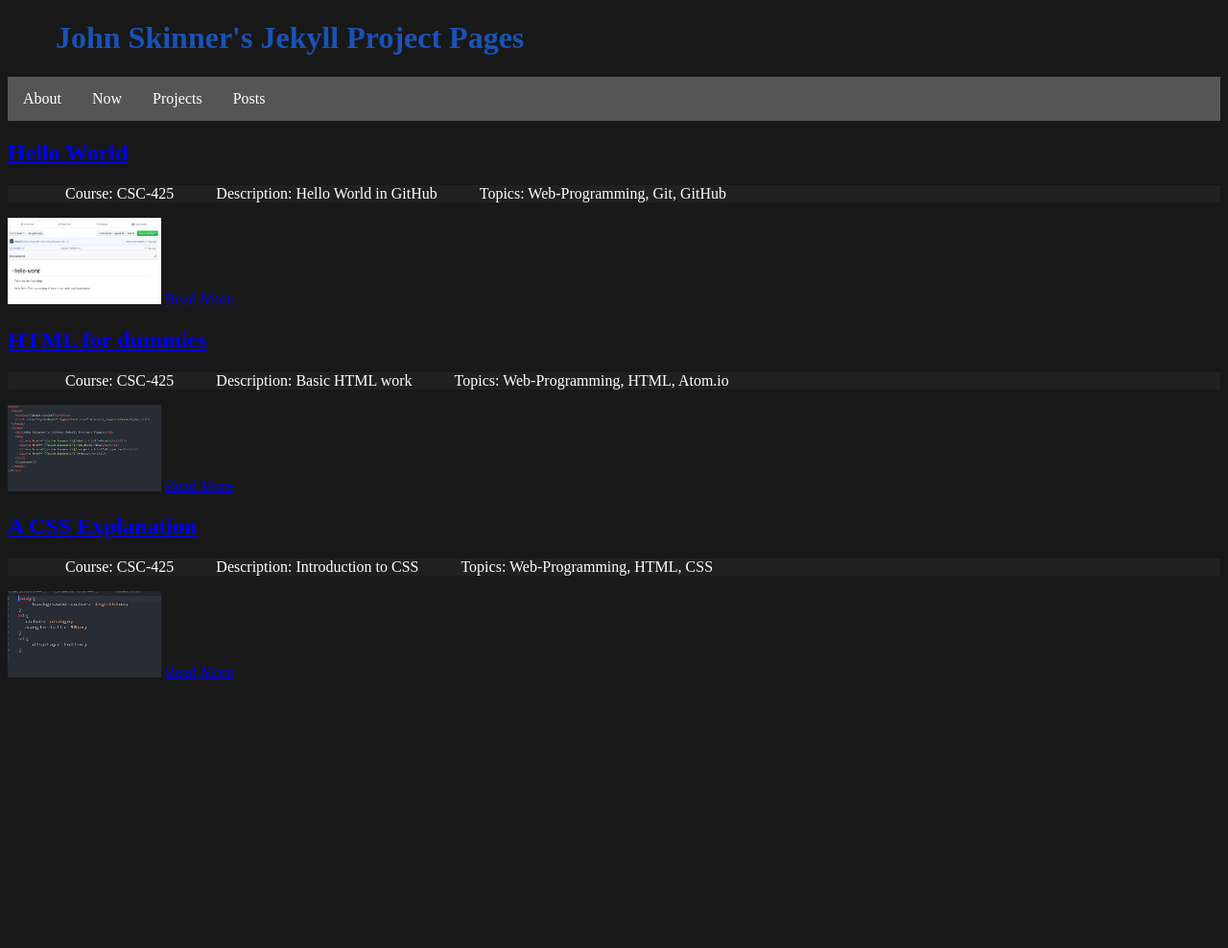
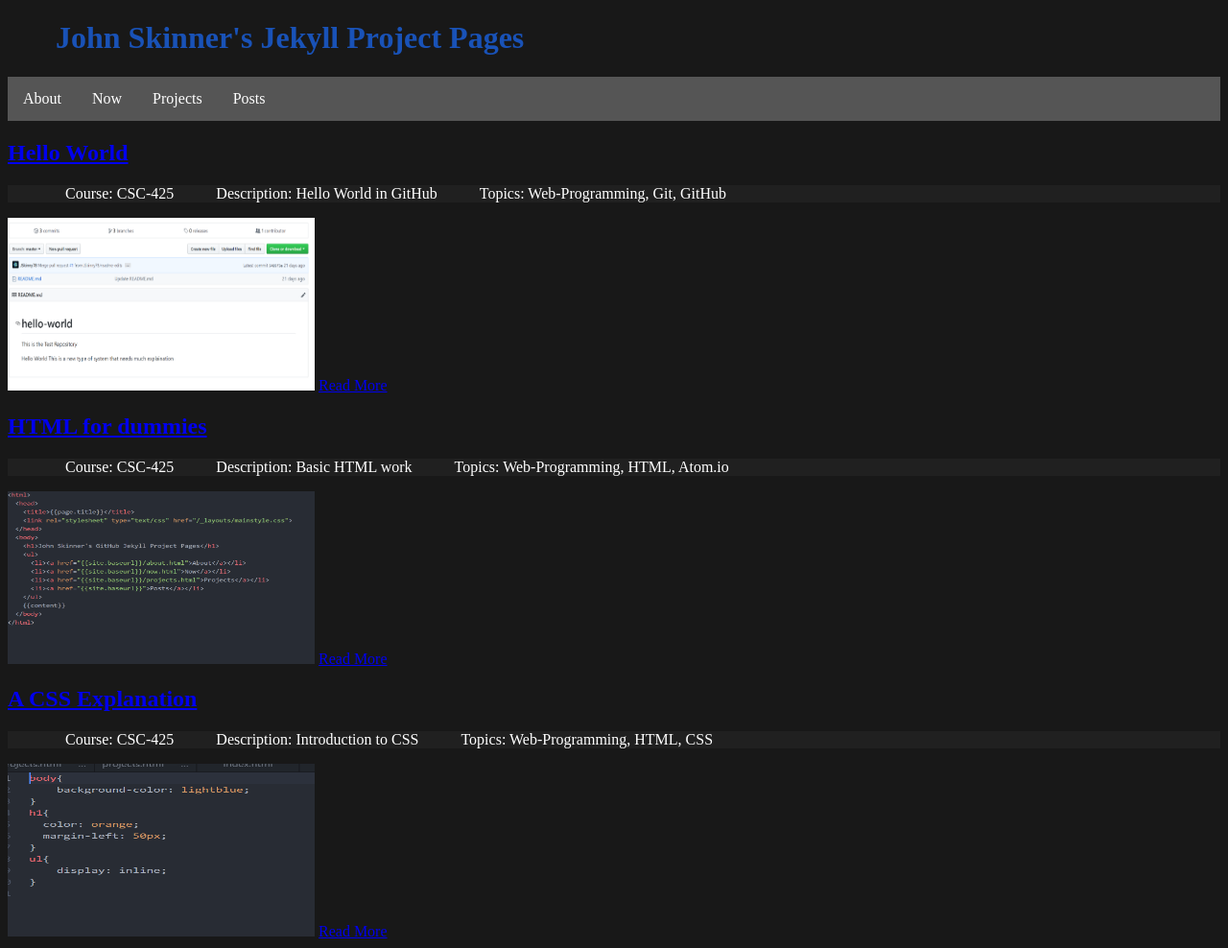
Before and after one commit to JSkinny78/Jekyll-Project, a Jekyll site: the page built from projects.html, in a window 1280 px wide. Shown: the whole page at 96% size. Built offline with Jekyll 4.4.1, drawn with Linux system fonts in a browser that asks for light colours; before the commit the page ends 900 px from its top, so only the background shows below that.

Commit message:
poppycock

```diff
--- a/projects.html
+++ b/projects.html
@@ -11,6 +11,6 @@ layout: main
     <li class = "item-style">Topics: {{project.topics[0]}}, {{project.topics[1]}}, {{project.topics[2]}}</li>
   </ul>
   {{project.expert}}
-  <img src="{{site.baseurl}}/{{project.image}}" alt="Example Image" height="90" width="160">
+  <img src="{{site.baseurl}}/{{project.image}}" alt="Example Image" height="180" width="320">
   <a href="{{site.baseurl}}{{project.url}}">Read More</a>
 {% endfor %}
```
